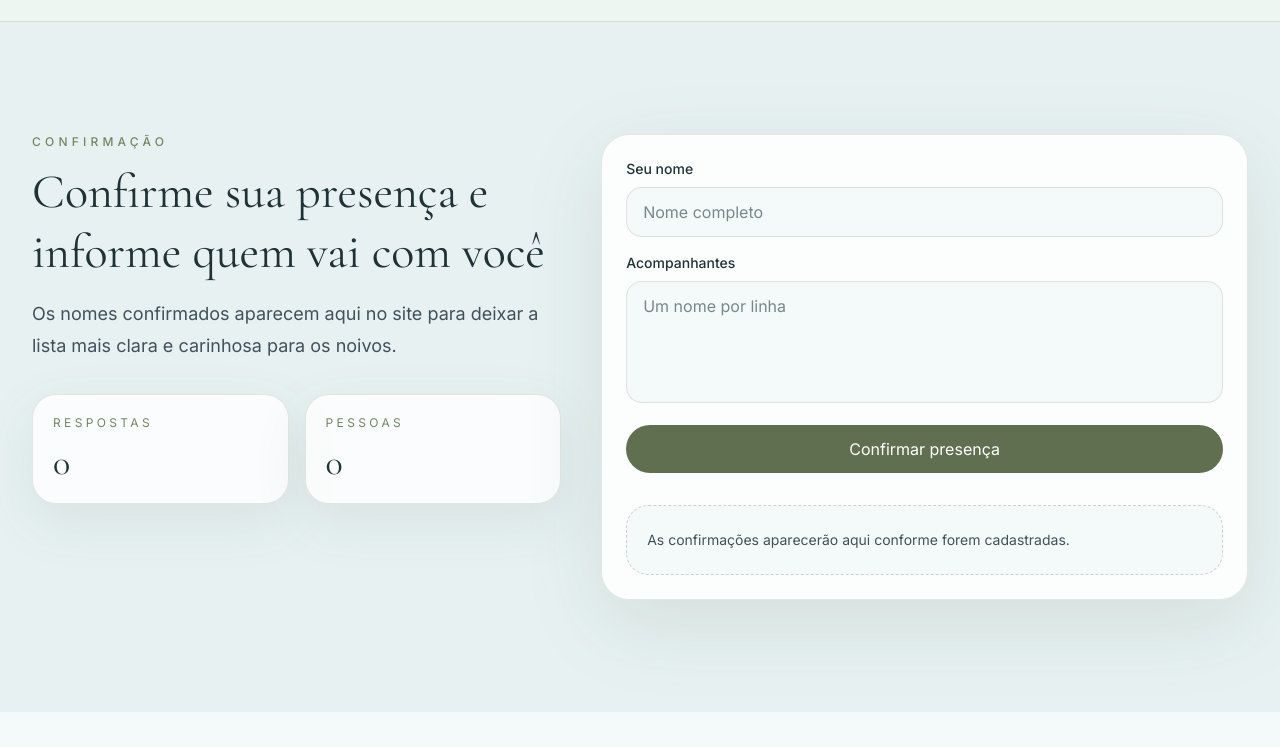
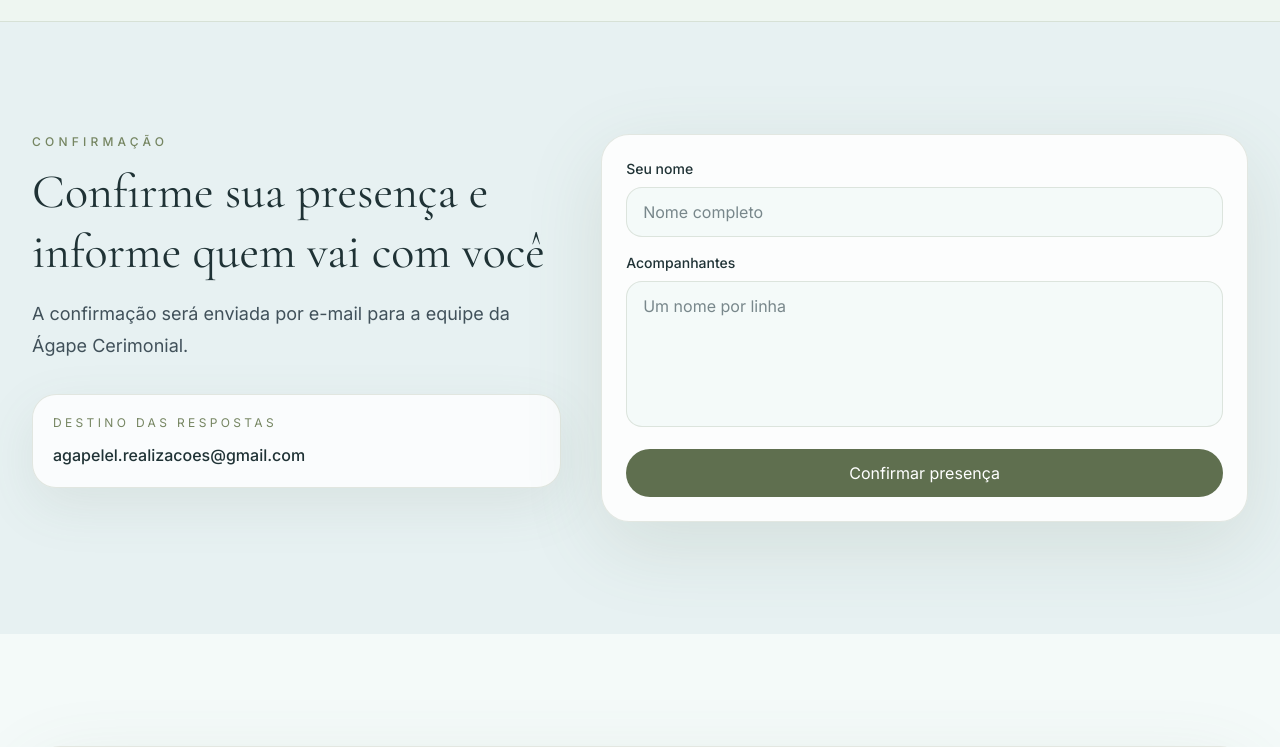
Before and after one commit to humbertoelias/casamento-elizangela-moacir, a Next.js app: page / in a window 1280 px wide. Shown: the part 1680-2427 px from the top of the page. Built offline with nearby package versions, Linux system fonts and the light colour scheme.

Commit message:
Envia confirmacoes por email

```diff
--- a/components/RsvpSection.tsx
+++ b/components/RsvpSection.tsx
@@ -1,67 +1,19 @@
 'use client'
 
-import { FormEvent, useEffect, useMemo, useState } from 'react'
+import { useEffect, useState } from 'react'
 
 import { SectionHeading } from '@/components/SectionHeading'
 
-type Confirmation = {
-  id: string
-  name: string
-  companions: string[]
-}
-
-const STORAGE_KEY = 'elizangela-moacir-rsvp'
+const FORM_ACTION = 'https://formsubmit.co/agapelel.realizacoes@gmail.com'
+const SUCCESS_URL = 'https://casamentoelizangelamoacir.vercel.app/?confirmacao=enviada#confirmacao'
 
 export function RsvpSection() {
-  const [name, setName] = useState('')
-  const [companions, setCompanions] = useState('')
-  const [confirmations, setConfirmations] = useState<Confirmation[]>([])
+  const [wasSent, setWasSent] = useState(false)
 
   useEffect(() => {
-    const saved = window.localStorage.getItem(STORAGE_KEY)
-
-    if (saved) {
-      setConfirmations(JSON.parse(saved) as Confirmation[])
-    }
+    const params = new URLSearchParams(window.location.search)
+    setWasSent(params.get('confirmacao') === 'enviada')
   }, [])
-
-  useEffect(() => {
-    window.localStorage.setItem(STORAGE_KEY, JSON.stringify(confirmations))
-  }, [confirmations])
-
-  const totalGuests = useMemo(() => {
-    return confirmations.reduce((total, confirmation) => total + 1 + confirmation.companions.length, 0)
-  }, [confirmations])
-
-  function handleSubmit(event: FormEvent<HTMLFormElement>) {
-    event.preventDefault()
-
-    const trimmedName = name.trim()
-
-    if (!trimmedName) {
-      return
-    }
-
-    const companionList = companions
-      .split('\n')
-      .map((companion) => companion.trim())
-      .filter(Boolean)
-
-    setConfirmations((current) => [
-      {
-        id: crypto.randomUUID(),
-        name: trimmedName,
-        companions: companionList
-      },
-      ...current
-    ])
-    setName('')
-    setCompanions('')
-  }
-
-  function removeConfirmation(id: string) {
-    setConfirmations((current) => current.filter((confirmation) => confirmation.id !== id))
-  }
 
   return (
     <section id="confirmacao" className="bg-[var(--color-bg-soft)] py-24 sm:py-28">
@@ -71,29 +23,38 @@ export function RsvpSection() {
             <SectionHeading
               eyebrow="Confirmação"
               title="Confirme sua presença e informe quem vai com você"
-              description="Os nomes confirmados aparecem aqui no site para deixar a lista mais clara e carinhosa para os noivos."
+              description="A confirmação será enviada por e-mail para a equipe da Ágape Cerimonial."
             />
 
-            <div className="mt-8 grid grid-cols-2 gap-4">
-              <div className="rounded-[1.5rem] border border-[var(--color-border)] bg-white/80 p-5 shadow-[0_18px_54px_rgba(91,112,87,0.1)]">
-                <p className="text-xs uppercase tracking-[0.28em] text-[var(--color-olive-soft)]">Respostas</p>
-                <p className="mt-3 font-display text-4xl text-[var(--color-text-strong)]">{confirmations.length}</p>
-              </div>
-              <div className="rounded-[1.5rem] border border-[var(--color-border)] bg-white/80 p-5 shadow-[0_18px_54px_rgba(91,112,87,0.1)]">
-                <p className="text-xs uppercase tracking-[0.28em] text-[var(--color-olive-soft)]">Pessoas</p>
-                <p className="mt-3 font-display text-4xl text-[var(--color-text-strong)]">{totalGuests}</p>
-              </div>
+            <div className="mt-8 rounded-[1.5rem] border border-[var(--color-border)] bg-white/80 p-5 shadow-[0_18px_54px_rgba(91,112,87,0.1)]">
+              <p className="text-xs uppercase tracking-[0.28em] text-[var(--color-olive-soft)]">Destino das respostas</p>
+              <p className="mt-3 break-all text-base font-medium text-[var(--color-text-strong)]">
+                agapelel.realizacoes@gmail.com
+              </p>
             </div>
           </div>
 
           <div className="rounded-[1.75rem] border border-[var(--color-border)] bg-white/86 p-6 shadow-[0_24px_80px_rgba(91,112,87,0.14)]">
-            <form onSubmit={handleSubmit} className="grid gap-4">
+            {wasSent ? (
+              <p className="mb-5 rounded-2xl border border-[var(--color-border)] bg-[var(--color-serenity)] px-4 py-3 text-sm font-medium text-[var(--color-text-strong)]">
+                Confirmação enviada. Obrigado pelo carinho!
+              </p>
+            ) : null}
+
+            <form action={FORM_ACTION} method="POST" className="grid gap-4">
+              <input type="hidden" name="_subject" value="Confirmação de presença - Elizângela & Moacir" />
+              <input type="hidden" name="_template" value="table" />
+              <input type="hidden" name="_captcha" value="false" />
+              <input type="hidden" name="_next" value={SUCCESS_URL} />
+              <input type="text" name="_honey" className="hidden" tabIndex={-1} autoComplete="off" />
+              <input type="hidden" name="Evento" value="Casamento Elizângela & Moacir" />
+
               <label>
                 <span className="mb-2 block text-sm font-medium text-[var(--color-text-strong)]">Seu nome</span>
                 <input
                   type="text"
-                  value={name}
-                  onChange={(event) => setName(event.target.value)}
+                  name="Nome"
+                  required
                   placeholder="Nome completo"
                   className="w-full rounded-2xl border border-[var(--color-border)] bg-[var(--color-bg)] px-4 py-3 text-sm text-[var(--color-text-strong)] outline-none transition placeholder:text-[var(--color-text-muted)] focus:border-[var(--color-olive)]"
                 />
@@ -102,10 +63,9 @@ export function RsvpSection() {
               <label>
                 <span className="mb-2 block text-sm font-medium text-[var(--color-text-strong)]">Acompanhantes</span>
                 <textarea
-                  value={companions}
-                  onChange={(event) => setCompanions(event.target.value)}
+                  name="Acompanhantes"
                   placeholder="Um nome por linha"
-                  rows={4}
+                  rows={5}
                   className="w-full resize-none rounded-2xl border border-[var(--color-border)] bg-[var(--color-bg)] px-4 py-3 text-sm text-[var(--color-text-strong)] outline-none transition placeholder:text-[var(--color-text-muted)] focus:border-[var(--color-olive)]"
                 />
               </label>
@@ -117,47 +77,6 @@ export function RsvpSection() {
                 Confirmar presença
               </button>
             </form>
-
-            <div className="mt-8 space-y-4">
-              {confirmations.length > 0 ? (
-                confirmations.map((confirmation) => (
-                  <article
-                    key={confirmation.id}
-                    className="rounded-[1.4rem] border border-[var(--color-border)] bg-[var(--color-bg)] p-4"
-                  >
-                    <div className="flex items-start justify-between gap-4">
-                      <div>
-                        <h3 className="font-display text-2xl text-[var(--color-text-strong)]">{confirmation.name}</h3>
-                        {confirmation.companions.length > 0 ? (
-                          <div className="mt-3 flex flex-wrap gap-2">
-                            {confirmation.companions.map((companion) => (
-                              <span
-                                key={companion}
-                                className="rounded-full bg-[var(--color-serenity)] px-3 py-1 text-xs font-medium text-[var(--color-olive)]"
-                              >
-                                {companion}
-                              </span>
-                            ))}
-                          </div>
-                        ) : null}
-                      </div>
-
-                      <button
-                        type="button"
-                        onClick={() => removeConfirmation(confirmation.id)}
-                        className="rounded-full border border-[var(--color-border)] px-3 py-1 text-xs font-medium text-[var(--color-text)] transition hover:border-[var(--color-olive)]"
-                      >
-                        Remover
-                      </button>
-                    </div>
-                  </article>
-                ))
-              ) : (
-                <p className="rounded-[1.4rem] border border-dashed border-[var(--color-border-strong)] bg-[var(--color-bg)] p-5 text-sm leading-7 text-[var(--color-text)]">
-                  As confirmações aparecerão aqui conforme forem cadastradas.
-                </p>
-              )}
-            </div>
           </div>
         </div>
       </div>
```
